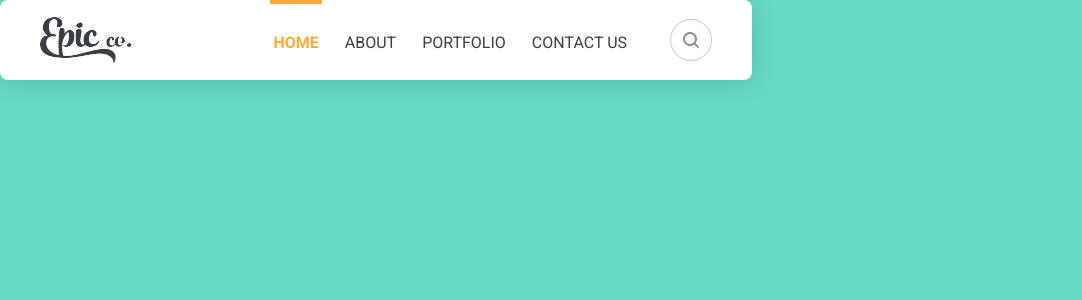
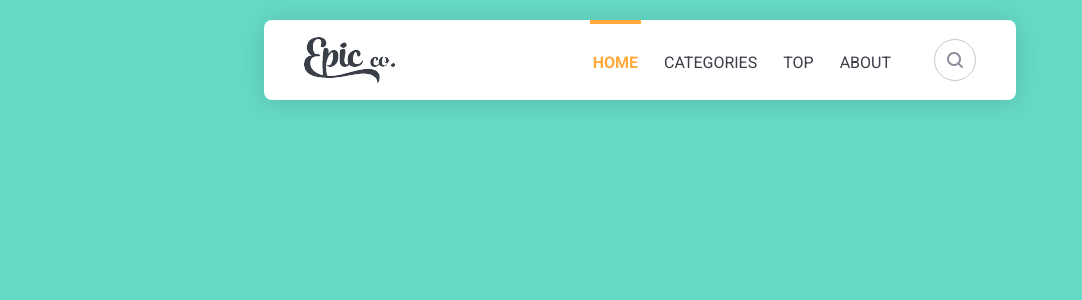
Before and after one commit to Gleider/podcast-aggregator, a React (Create React App) app in the folder client/: page / in a window 1280 px wide. Shown: the top 300 px of the page, without its empty margins (0-1082 px from the left). Built offline with nearby package versions, Linux system fonts and the light colour scheme.

Commit message:
modified css of menu

```diff
--- a/client/src/pages/Menu.js
+++ b/client/src/pages/Menu.js
@@ -5,9 +5,9 @@ class Menu extends Component {
     render() {
       let links = [
         { label: 'Home', link: '#home', active: true },
+        { label: 'Categories', link: '#categories'},
+        { label: 'Top', link: '#top' },
         { label: 'About', link: '#about' },
-        { label: 'Portfolio', link: '#portfolio' },
-        { label: 'Contact Us', link: '#contact-us' },
       ];
 
       return (
--- a/client/src/pages/css/menu.css
+++ /dev/null
@@ -1,128 +0,0 @@
-@import url('https://fonts.googleapis.com/css?family=Roboto:300,400,700');
-
-* {
-    box-sizing: border-box;
-    font-family: 'Roboto', sans-serif;
-}
-
-html, body {
-    margin: 0;
-    padding: 0;
-}
-
-body {
-    background-color: #e7ebf0;
-}
-
-.container {
-    width: 1000px;
-    margin: 20px auto;
-}
-
-.center {
-    display: flex;
-    justify-content: center;
-}
-
-.hide {
-    display: none;
-}
-
-.menu {
-    background-color: white;
-    box-shadow: 0px 2px 24px 0px rgba(0, 0, 0, 0.15);
-    border-radius: 8px;
-    width: 752px;
-    height: 80px;
-    display: flex;
-    justify-content: space-between;
-    padding: 0 40px;
-    position: relative;
-}
-
-.menu__right {
-    display: flex;
-    align-items: center;
-    height: 100%;
-}
-
-.menu__list {
-    list-style-type: none;
-    padding: 0;
-    height: 100%;
-    margin: 0;
-    margin-right: 40px;
-}
-
-.menu__list-item {
-    display: inline-block;
-    height: 100%;
-    margin-right: 20px;
-}
-
-.menu__list-item:last-child {
-    margin-right: 0;
-}
-
-.menu__link {
-    color: #3a3e47;
-    display: inline-block;
-    height: 100%;
-    font-size: 16px;
-    text-decoration: none;
-    text-transform: uppercase;
-    display: flex;
-    align-items: center;
-    padding: 0 3px;
-}
-
-.menu__link:hover {
-    color: #ffaa3b;
-}
-
-.menu__link--active {
-    color: #ffaa3b;
-    border-top: 4px solid #ffaa3b;
-    font-weight: 700;
-}
-
-.menu__logo {
-    text-indent: -9999999px;
-    display: inline-block;
-    height: 100%;
-    width: 92px;
-    background-image: url('../images/logo.png');
-    background-size: cover 100%;
-    background-repeat: no-repeat;
-    background-position: center;
-    margin: 0;
-}
-
-.menu__search-button {
-    height: 42px;
-    width: 42px;
-    border-radius: 50%;
-    border: 1px solid #c8c9ce;
-    background-color: transparent;
-    outline: none;
-    cursor: pointer;
-    /* background-image: url(search-icon.png); */
-    background-repeat: no-repeat;
-    background-position: center;
-}
-
-.menu__search-form {
-    position: absolute;
-    top: 100%;
-    right: 0;
-    padding: 10px;
-    background-color: white;
-}
-
-.menu__search-input {
-    outline: none;
-    border: 1px solid #c8c9ce;
-    font-size: 18px;
-    padding: 5px;
-    font-weight: 300;
-}
--- a/client/src/pages/css/menuConfig.css
+++ b/client/src/pages/css/menuConfig.css
@@ -1,3 +1,34 @@
+@import url('https://fonts.googleapis.com/css?family=Roboto:300,400,700');
+
+* {
+    box-sizing: border-box;
+    font-family: 'Roboto', sans-serif;
+}
+
+html, body {
+    margin: 0;
+    padding: 0;
+}
+
+body {
+    background-color: #e7ebf0;
+}
+
+.container {
+    width: 1000px;
+    margin: 20px auto;
+}
+
+.center {
+    display: flex;
+    justify-content: center;
+}
+
+.hide {
+    display: none;
+}
+
+
 .menu {
   background-color: white;
   box-shadow: 0px 2px 24px 0px rgba(0, 0, 0, 0.15);
```
